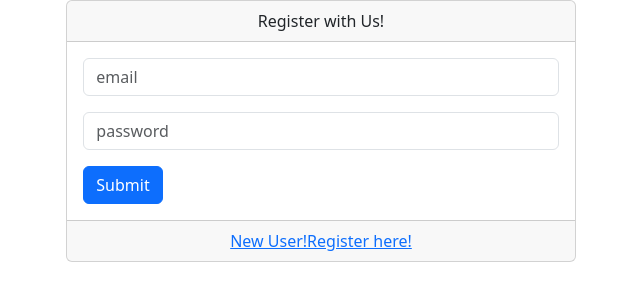
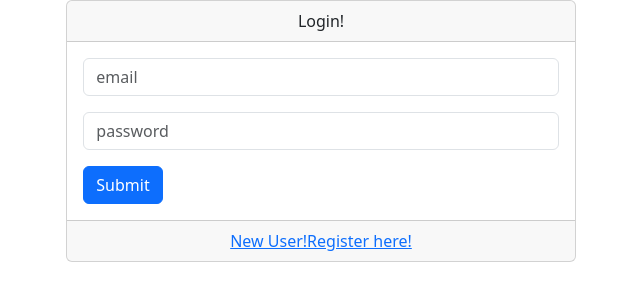
Before and after one commit to harshgupta73/harshvardhan_php_evaluation, a PHP site: page /login.php in a window 1280 px wide. Shown: the part 48-349 px from the top of the page, without its empty margins (319-959 px from the left). Run offline with PHP 8.4, Linux system fonts and the light colour scheme.

Commit message:
added screenshots

```diff
--- a/login.php
+++ b/login.php
@@ -64,7 +64,7 @@
             >
                 <form action="" method="POST">
                     <div class="card">
-                        <div class="card-header text-center">Register with Us!</div>
+                        <div class="card-header text-center">Login!</div>
                         <div class="card-body">
 
                             <div class="mb-3">
```
Also changed, not shown: images/login.png.
